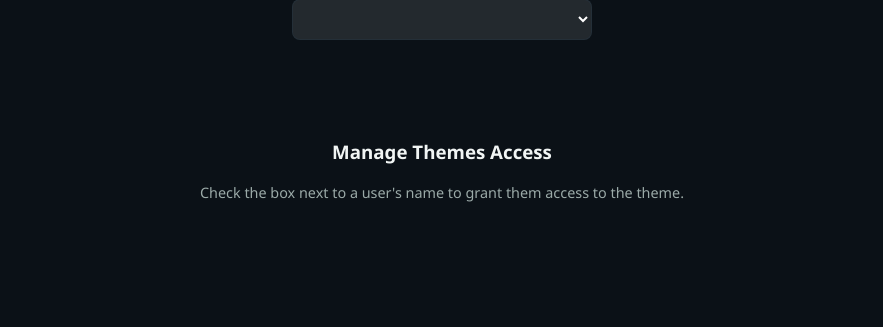
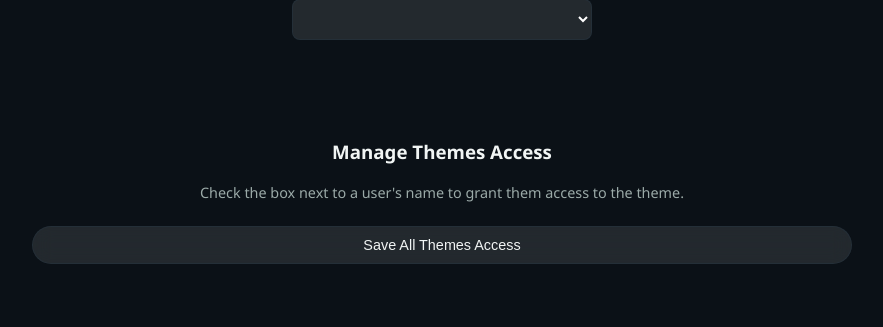
Before and after one commit to shrinathjayakumar/ambient_dashboard, a Django app: page /app-manager/ in a window 1280 px wide, after a click on "Themes". Shown: the part 322-649 px from the top of the page, without its empty margins (198-1081 px from the left). Run offline with Django 4.2, Linux system fonts and the light colour scheme; the visitor is signed in with stand-in values (Sample User, id 1); data comes from the database, SQL or seed files in the repository; data that the repository does not hold is empty.

Commit message:
Refactor access management in app_manager to use single save button per tab

```diff
--- a/dashboard/templates/dashboard/app_manager.html
+++ b/dashboard/templates/dashboard/app_manager.html
@@ -114,25 +114,24 @@
             <div class="card glass">
                 <h3>Manage Themes Access</h3>
                 <p style="color: var(--secondary-text); font-size: 0.9rem;">Check the box next to a user's name to grant them access to the theme.</p>
-                {% for theme in all_themes %}
-                <div style="margin-bottom: 20px; border-bottom: 1px solid var(--border-color); padding-bottom: 10px;">
-                    <h4 style="color: {{ theme.background_color_hex }}; filter: brightness(1.5);">{{ theme.name }} ({{ theme.css_class }})</h4>
                 <form method="POST">
                     {% csrf_token %}
-                        <input type="hidden" name="action" value="update_theme_access">
-                        <input type="hidden" name="theme_id" value="{{ theme.id }}">
+                    <input type="hidden" name="action" value="update_all_themes_access">
+                    {% for theme in all_themes %}
+                    <div style="margin-bottom: 20px; border-bottom: 1px solid rgba(255,255,255,0.1); padding-bottom: 10px;">
+                        <h4 style="color: {{ theme.background_color_hex }}; filter: brightness(1.5);">{{ theme.name }} ({{ theme.css_class }})</h4>
                         <div class="multiselect">
                             {% for u in users %}
                             <label>
-                                <input type="checkbox" name="allowed_users" value="{{ u.id }}" {% if u in theme.allowed_users.all %}checked{% endif %}>
+                                <input type="checkbox" name="theme_{{ theme.id }}_users" value="{{ u.id }}" {% if u in theme.allowed_users.all %}checked{% endif %}>
                                 {{ u.username }}
                             </label>
                             {% endfor %}
                         </div>
-                        <button type="submit" class="yt-button" style="margin-top: 10px;">Save Access</button>
-                    </form>
                     </div>
                     {% endfor %}
+                    <button type="submit" class="yt-button" style="margin-top: 10px; width: 100%;">Save All Themes Access</button>
+                </form>
             </div>
         </div>
 
@@ -140,25 +139,24 @@
         <div id="sounds" class="tab-content">
             <div class="card glass">
                 <h3>Manage Sounds Access</h3>
-                {% for sound in all_sounds %}
-                <div style="margin-bottom: 20px; border-bottom: 1px solid var(--border-color); padding-bottom: 10px;">
-                    <h4>{{ sound.icon }} {{ sound.name }}</h4>
                 <form method="POST">
                     {% csrf_token %}
-                        <input type="hidden" name="action" value="update_sound_access">
-                        <input type="hidden" name="sound_id" value="{{ sound.id }}">
+                    <input type="hidden" name="action" value="update_all_sounds_access">
+                    {% for sound in all_sounds %}
+                    <div style="margin-bottom: 20px; border-bottom: 1px solid rgba(255,255,255,0.1); padding-bottom: 10px;">
+                        <h4>{{ sound.icon }} {{ sound.name }}</h4>
                         <div class="multiselect">
                             {% for u in users %}
                             <label>
-                                <input type="checkbox" name="allowed_users" value="{{ u.id }}" {% if u in sound.allowed_users.all %}checked{% endif %}>
+                                <input type="checkbox" name="sound_{{ sound.id }}_users" value="{{ u.id }}" {% if u in sound.allowed_users.all %}checked{% endif %}>
                                 {{ u.username }}
                             </label>
                             {% endfor %}
                         </div>
-                        <button type="submit" class="yt-button" style="margin-top: 10px;">Save Access</button>
-                    </form>
                     </div>
                     {% endfor %}
+                    <button type="submit" class="yt-button" style="margin-top: 10px; width: 100%;">Save All Sounds Access</button>
+                </form>
             </div>
         </div>
 
@@ -166,25 +164,24 @@
         <div id="playlists" class="tab-content">
             <div class="card glass">
                 <h3>Manage Playlists Access</h3>
-                {% for playlist in all_playlists %}
-                <div style="margin-bottom: 20px; border-bottom: 1px solid var(--border-color); padding-bottom: 10px;">
-                    <h4>{{ playlist.name }}</h4>
                 <form method="POST">
                     {% csrf_token %}
-                        <input type="hidden" name="action" value="update_playlist_access">
-                        <input type="hidden" name="playlist_id" value="{{ playlist.id }}">
+                    <input type="hidden" name="action" value="update_all_playlists_access">
+                    {% for playlist in all_playlists %}
+                    <div style="margin-bottom: 20px; border-bottom: 1px solid rgba(255,255,255,0.1); padding-bottom: 10px;">
+                        <h4>{{ playlist.name }}</h4>
                         <div class="multiselect">
                             {% for u in users %}
                             <label>
-                                <input type="checkbox" name="allowed_users" value="{{ u.id }}" {% if u in playlist.allowed_users.all %}checked{% endif %}>
+                                <input type="checkbox" name="playlist_{{ playlist.id }}_users" value="{{ u.id }}" {% if u in playlist.allowed_users.all %}checked{% endif %}>
                                 {{ u.username }}
                             </label>
                             {% endfor %}
                         </div>
-                        <button type="submit" class="yt-button" style="margin-top: 10px;">Save Access</button>
-                    </form>
                     </div>
                     {% endfor %}
+                    <button type="submit" class="yt-button" style="margin-top: 10px; width: 100%;">Save All Playlists Access</button>
+                </form>
             </div>
         </div>
 
--- a/dashboard/views.py
+++ b/dashboard/views.py
@@ -138,24 +138,23 @@ def app_manager(request):
             user.is_staff = user.is_superuser
             user.save()
             messages.success(request, f"Admin status toggled for {user.username}")
-        elif action == 'update_theme_access':
-            theme_id = request.POST.get('theme_id')
-            allowed_users = request.POST.getlist('allowed_users')
-            theme = get_object_or_404(Theme, id=theme_id)
-            theme.allowed_users.set(allowed_users)
-            messages.success(request, f"Access updated for {theme.name}")
-        elif action == 'update_sound_access':
-            sound_id = request.POST.get('sound_id')
-            allowed_users = request.POST.getlist('allowed_users')
-            sound = get_object_or_404(Sound, id=sound_id)
-            sound.allowed_users.set(allowed_users)
-            messages.success(request, f"Access updated for sound: {sound.name}")
-        elif action == 'update_playlist_access':
-            playlist_id = request.POST.get('playlist_id')
-            allowed_users = request.POST.getlist('allowed_users')
-            playlist = get_object_or_404(Playlist, id=playlist_id)
-            playlist.allowed_users.set(allowed_users)
-            messages.success(request, f"Access updated for playlist: {playlist.name}")
+        elif action == 'update_all_themes_access':
+            for theme in all_themes:
+                allowed_users = request.POST.getlist(f'theme_{theme.id}_users')
+                theme.allowed_users.set(allowed_users)
+            messages.success(request, "Themes access updated successfully!")
+
+        elif action == 'update_all_sounds_access':
+            for sound in all_sounds:
+                allowed_users = request.POST.getlist(f'sound_{sound.id}_users')
+                sound.allowed_users.set(allowed_users)
+            messages.success(request, "Sounds access updated successfully!")
+
+        elif action == 'update_all_playlists_access':
+            for playlist in all_playlists:
+                allowed_users = request.POST.getlist(f'playlist_{playlist.id}_users')
+                playlist.allowed_users.set(allowed_users)
+            messages.success(request, "Playlists access updated successfully!")
 
         return redirect('app_manager')
 
```
Lines whose indentation alone changed are shown as unchanged.
